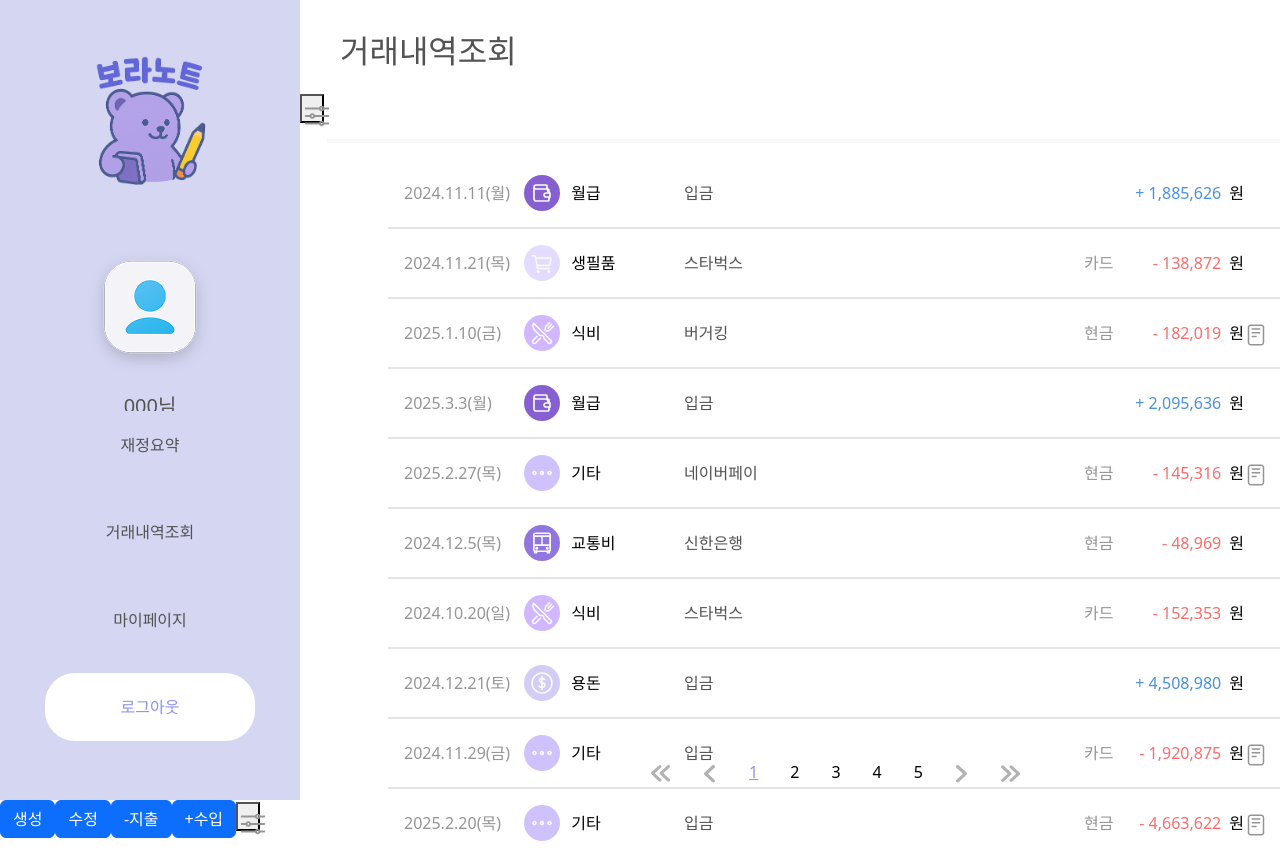
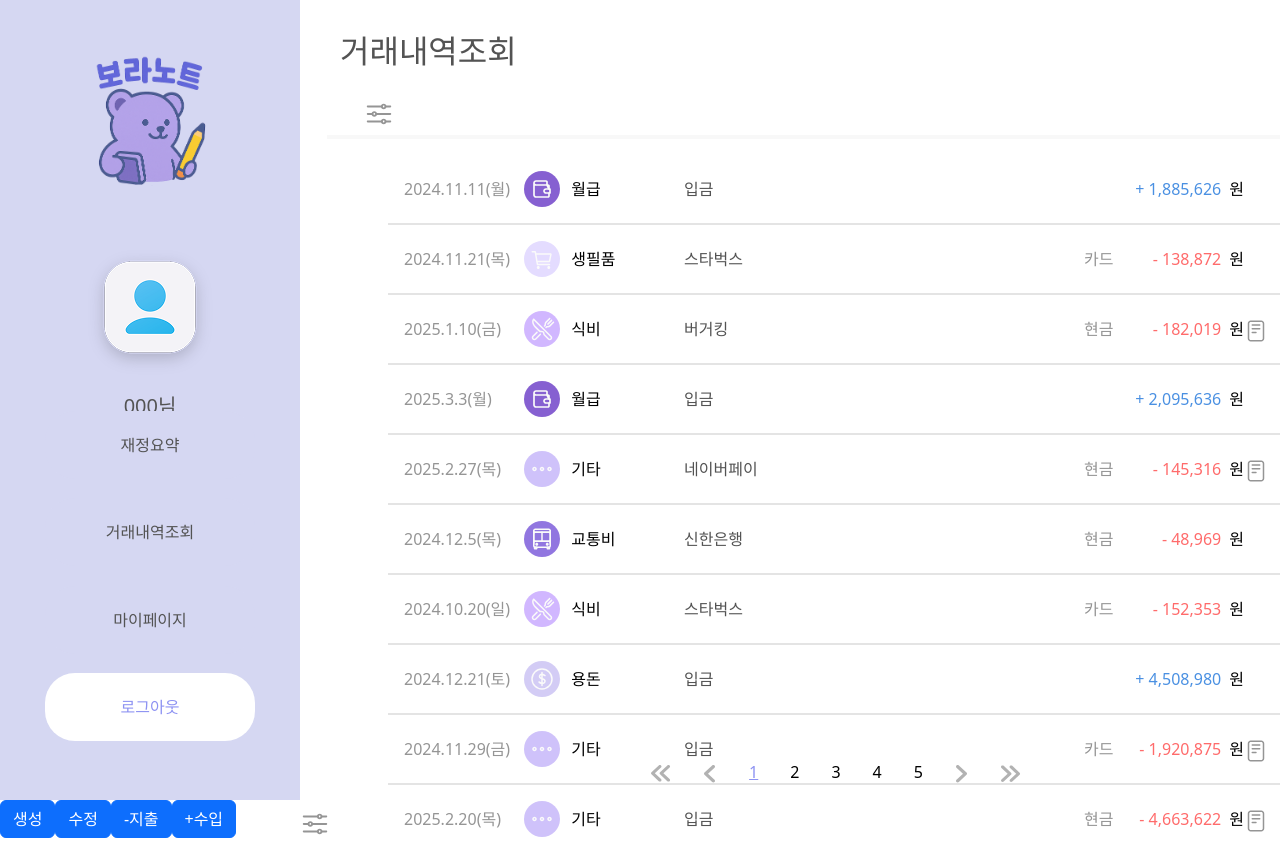
Before and after one commit to Mminjae/Skeleton_project, a Vue app in the folder project/: page /history in a window 1280 px wide. Shown: the top 857 px of the page. Built offline with nearby package versions, Linux system fonts and the light colour scheme; data requests are answered from the project's data file.

Commit message:
[CSS][#101] 필터모달 호출버튼의 기본적용효과 없애고, margin-left만 4rem추가하여, 버튼내부의 아이콘과 위치 동기화

```diff
--- a/project/src/components/modal/ModalFilter.vue
+++ b/project/src/components/modal/ModalFilter.vue
@@ -406,10 +406,13 @@ const selectedPaymentMethod = ref(null)  //초기설정
   width: 6rem;  /*figma최신화 */
 }
 .btn-filter-reset{
-
 }
 .btn-filter-done{
-
+}
+.btn-filter{
+  background-color: transparent;
+  border: none;
+  margin-left: 4rem;
 }
 /*------------모달푸터 END-----------*/
 /*--------------------필터모달 CSS END----------------*/
```
